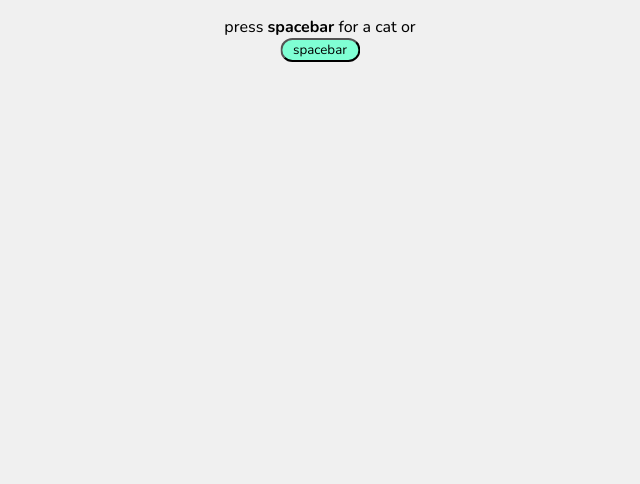
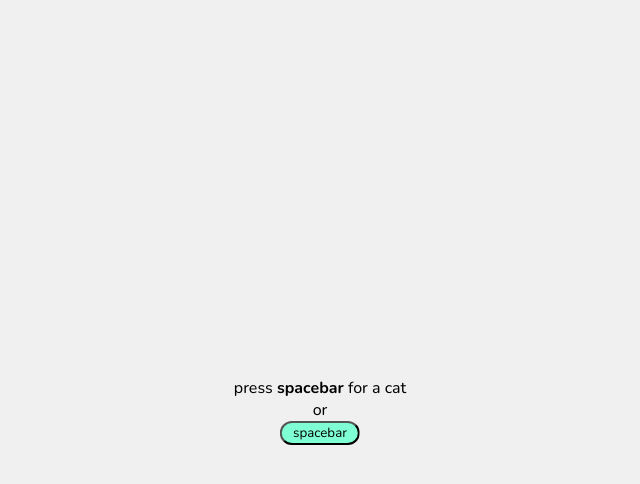
Before and after one commit to kvnmcn/cat-generator, a plain HTML site: page index.html in a window 1280 px wide. Shown: the whole page, without its empty margins (320-960 px from the left). Drawn offline with nearby package versions, Linux system fonts and the light colour scheme.

Commit message:
Revert "feat: center spacebar div on top"
This reverts commit 306e5e24a731db8b14ac0c06e717eb40a890c530.

```diff
--- a/index.html
+++ b/index.html
@@ -13,12 +13,10 @@
     <title>meow</title>
   </head>
   <body>
-    <div class="spacebar-div">
-      <p>press <strong>spacebar</strong> for a cat or</p>
-      <button id="spacebarButton">spacebar</button>
-    </div>
       <div class="center">
           <img id="cat">
+          <p>press <strong>spacebar</strong> for a cat<br>or</p>
+          <button id="spacebarButton">spacebar</button>
         </div>
         <script src="script.js"></script>
   </body>
--- a/styles.css
+++ b/styles.css
@@ -14,15 +14,8 @@ body {
   transform: translate(-50%, -50%);
   text-align: center;
 }
-.spacebar-div {
-    position: absolute;
-    top: 1rem;
-    left: 50%;
-    transform: translateX(-50%);
-    text-align: center;
-}
-.spacebar-div > p {
-    margin: auto;
+.center > p {
+    margin:auto;
 }
 
 #cat {
```
